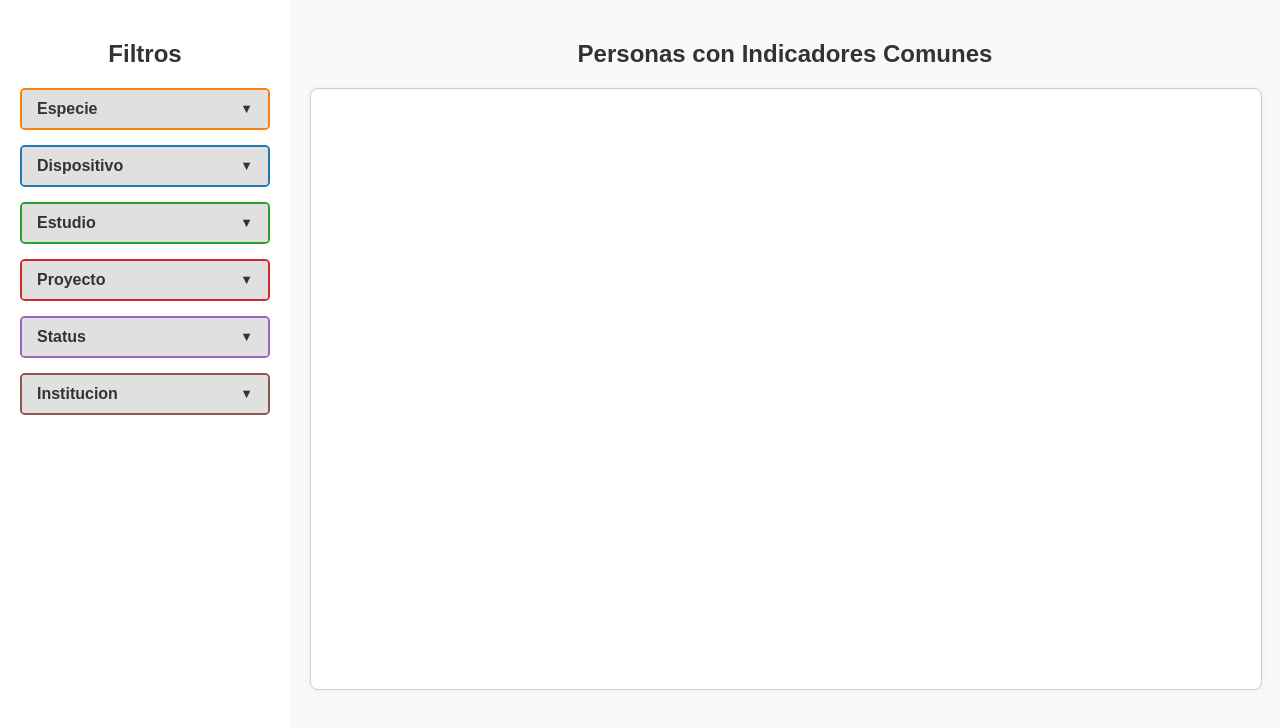
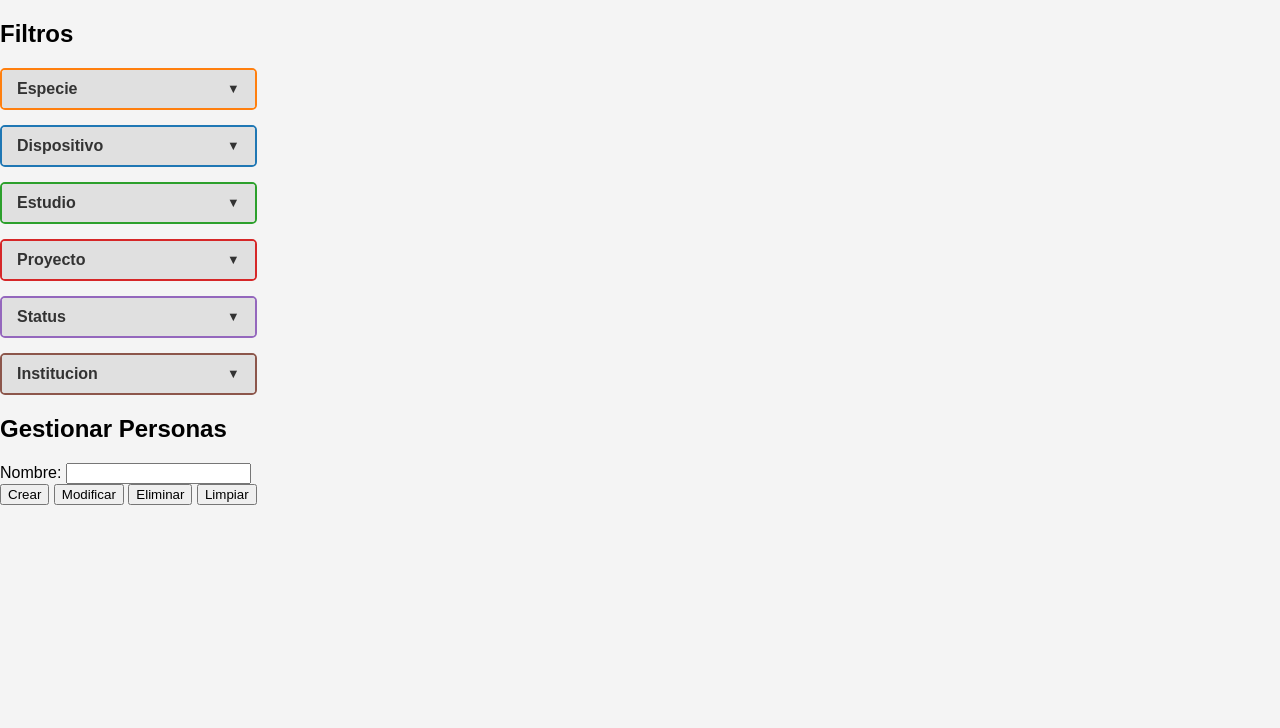
Before and after one commit to VLS76/Red, a plain HTML site: page index.html in a window 1280 px wide. Drawn offline with nearby package versions, Linux system fonts and the light colour scheme.

Commit message:
Update index.html

```diff
--- a/index.html
+++ b/index.html
@@ -3,27 +3,46 @@
 <head>
     <meta charset="UTF-8">
     <meta name="viewport" content="width=device-width, initial-scale=1.0">
-    <title>Test de Personas - GitHub</title>
+    <title>Visualizador de Red de Personas</title>
     <link rel="stylesheet" href="style.css">
     <script type="text/javascript" src="https://unpkg.com/vis-network/standalone/umd/vis-network.min.js"></script>
 </head>
 <body>
-    <div class="container">
-        <aside class="sidebar">
-            <h1>Filtros</h1>
-            <div id="filters-container">
+    <div class="main-container">
+        <div id="filters-panel" class="panel">
+            <h2>Filtros</h2>
+            <div id="filters-container"></div>
+        </div>
+
+        <div id="network-container" class="panel">
+            <div id="network"></div>
+            <div id="person-info-card" class="info-card" style="display: none;">
+                <button id="close-card-btn">X</button>
+                <h3 id="info-name"></h3>
+                <div id="info-details"></div>
+            </div>
+        </div>
+
+        <div id="crud-panel" class="panel">
+            <h2>Gestionar Personas</h2>
+            <form id="person-form">
+                <input type="hidden" id="person-id">
+                <label for="person-name">Nombre:</label>
+                <input type="text" id="person-name" required>
+
+                <div id="form-fields-container">
+                    </div>
+
+                <div class="crud-buttons">
+                    <button type="button" id="create-btn">Crear</button>
+                    <button type="button" id="update-btn">Modificar</button>
+                    <button type="button" id="delete-btn">Eliminar</button>
+                    <button type="button" id="clear-form-btn">Limpiar</button>
                 </div>
-        </aside>
-        <main class="main-content">
-            <h2>Personas con Indicadores Comunes</h2>
-            <div id="network-visualization"></div>
-            <div id="person-details" class="person-details-box">
-                <h3>Detalles de la Persona</h3>
-                <p id="person-name"></p>
-                <div id="person-indicators"></div>
-            </div>
-        </main>
+            </form>
+        </div>
     </div>
+
     <script src="script.js"></script>
 </body>
 </html>
```
